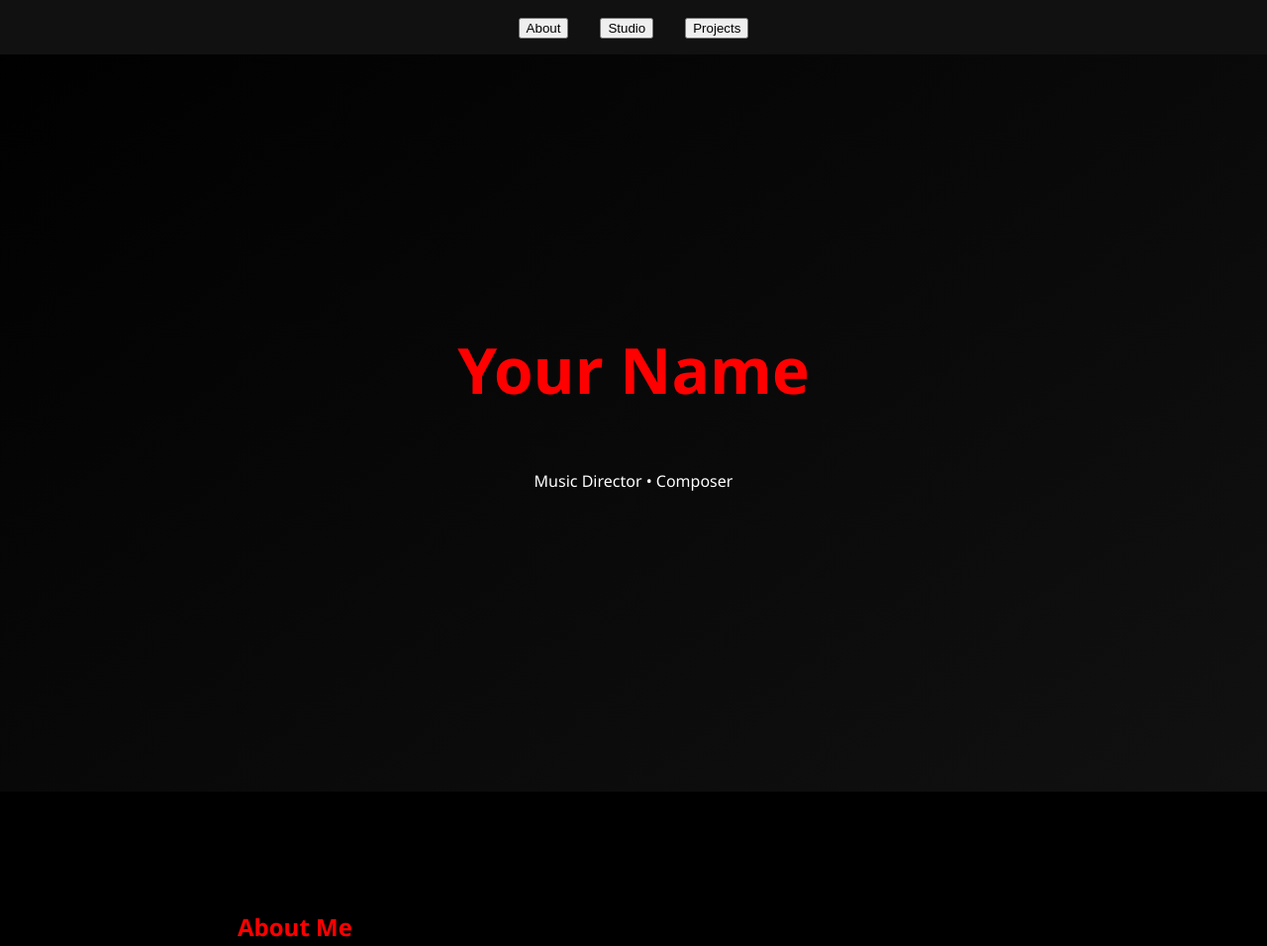
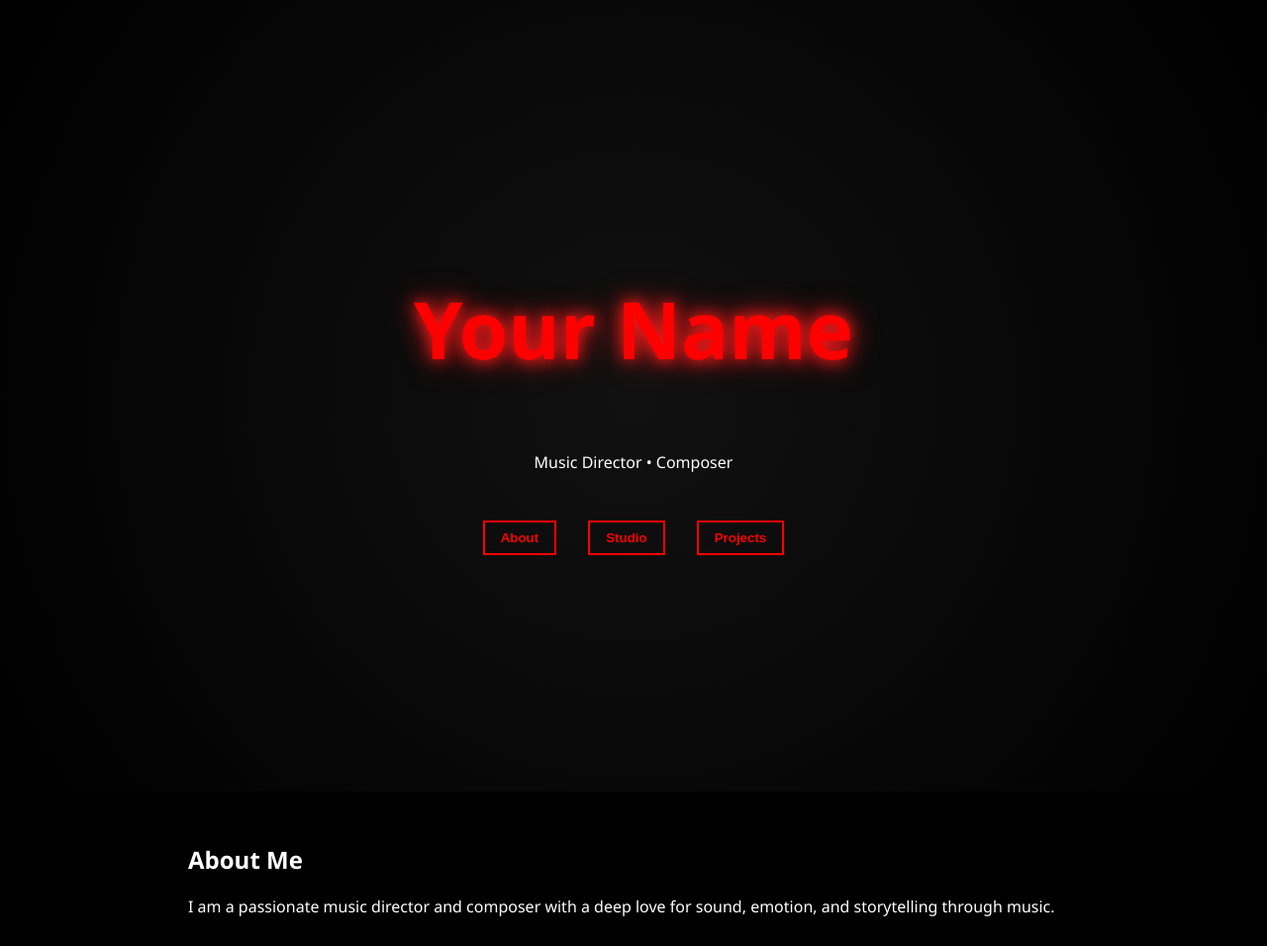
Before and after one commit to NavyaKranthi/vinnu.github.io, a plain HTML site: page index.html in a window 1280 px wide. Shown: the top 956 px of the page at 99% size. Drawn offline with Linux system fonts and the light colour scheme.

Commit message:
Update style.css

```diff
--- a/style.css
+++ b/style.css
@@ -3,81 +3,89 @@ body {
   font-family: 'Segoe UI', sans-serif;
   background-color: #000;
   color: #fff;
-  scroll-behavior: smooth;
+  overflow-x: hidden;
 }
 
-nav {
-  background-color: #111;
-  position: fixed;
-  width: 100%;
-  top: 0;
-  z-index: 1000;
-}
-
-nav ul {
-  display: flex;
-  justify-content: center;
-  padding: 1rem;
-  list-style: none;
-  margin: 0;
-}
-
-nav li {
-  margin: 0 1rem;
-}
-
-nav a {
-  color: #f00;
-  text-decoration: none;
-  font-weight: bold;
-  transition: color 0.3s ease;
-}
-
-nav a:hover {
-  color: #fff;
-}
-
-header {
+header#hero {
   height: 100vh;
+  background: radial-gradient(circle at center, #111 0%, #000 100%);
   display: flex;
   flex-direction: column;
   justify-content: center;
   align-items: center;
   text-align: center;
-  background: linear-gradient(145deg, #000, #111);
+  position: relative;
 }
 
-header h1 {
-  font-size: 4rem;
+.cinematic-title {
+  font-size: 5rem;
   color: #f00;
+  animation: glow 2s ease-in-out infinite alternate;
 }
 
-section {
-  padding: 100px 20px;
-  max-width: 800px;
+@keyframes glow {
+  from {
+    text-shadow: 0 0 10px #f00, 0 0 20px #f00;
+  }
+  to {
+    text-shadow: 0 0 20px #f33, 0 0 40px #f33;
+  }
+}
+
+nav ul {
+  display: flex;
+  gap: 2rem;
+  margin-top: 2rem;
+  padding: 0;
+  list-style: none;
+}
+
+nav button {
+  background: transparent;
+  border: 2px solid #f00;
+  color: #f00;
+  padding: 0.5rem 1rem;
+  cursor: pointer;
+  font-weight: bold;
+  transition: all 0.3s ease;
+}
+
+nav button:hover {
+  background-color: #f00;
+  color: #000;
+}
+
+main {
+  padding: 2rem;
+}
+
+.tab-section {
+  display: none;
+  opacity: 0;
+  transition: opacity 0.6s ease;
+  max-width: 900px;
   margin: auto;
 }
 
-h2 {
-  color: #f00;
-  margin-bottom: 1rem;
+.tab-section.active {
+  display: block;
+  opacity: 1;
+}
+
+img.photo, .project img {
+  width: 100%;
+  max-width: 600px;
+  margin: 1rem 0;
+  border: 3px solid #f00;
+}
+
+.project {
+  margin-bottom: 2rem;
 }
 
 footer {
-  background-color: #111;
   text-align: center;
+  background: #111;
   padding: 1rem;
   color: #888;
 }
-
-/* Animation styles */
-.hidden {
-  opacity: 0;
-  transform: translateY(30px);
-  transition: opacity 1s ease-out, transform 1s ease-out;
-}
-
-.fade-in {
-  opacity: 1;
-  transform: translateY(0);
-}
```
